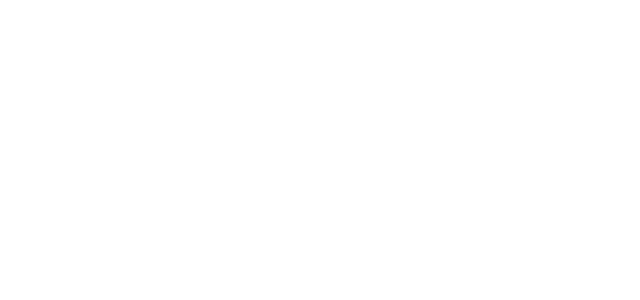
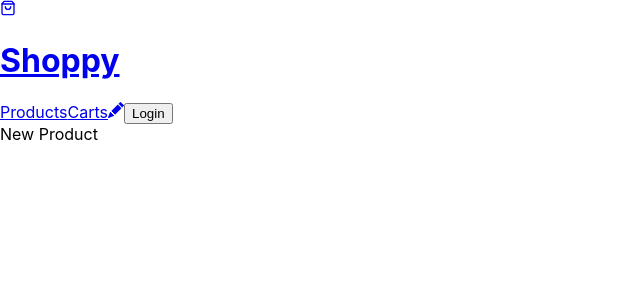
Before and after one commit to heroyooi/react_shoppy, a React (Create React App) app: page /products/new in a window 1280 px wide. Shown: the top 300 px of the page, without its empty margins (0-640 px from the left). Built offline with nearby package versions, Linux system fonts and the light colour scheme.

Commit message:
14.3 라우터(헤더) 만들기💡- 기능

```diff
--- a/package.json
+++ b/package.json
@@ -8,6 +8,8 @@
     "@testing-library/user-event": "^13.2.1",
     "react": "^18.2.0",
     "react-dom": "^18.2.0",
+    "react-icons": "^4.10.1",
+    "react-router-dom": "^6.14.1",
     "react-scripts": "5.0.1",
     "web-vitals": "^2.1.0"
   },
--- a/src/App.js
+++ b/src/App.js
@@ -1,5 +1,13 @@
+import { Outlet } from "react-router-dom";
+import Navbar from "./components/Navbar";
+
 function App() {
-  return <></>;
+  return (
+    <>
+      <Navbar />
+      <Outlet />
+    </>
+  );
 }
 
 export default App;
--- /dev/null
+++ b/src/components/Navbar.jsx
@@ -0,0 +1,22 @@
+import { Link } from "react-router-dom";
+import { FiShoppingBag } from "react-icons/fi";
+import { BsFillPencilFill } from "react-icons/bs";
+
+export default function Navbar() {
+  return (
+    <header>
+      <Link to="/">
+        <FiShoppingBag />
+        <h1>Shoppy</h1>
+      </Link>
+      <nav>
+        <Link to="/products">Products</Link>
+        <Link to="/carts">Carts</Link>
+        <Link to="/products/new">
+          <BsFillPencilFill />
+        </Link>
+        <button>Login</button>
+      </nav>
+    </header>
+  );
+}
--- a/src/index.js
+++ b/src/index.js
@@ -1,13 +1,35 @@
-import React from 'react';
-import ReactDOM from 'react-dom/client';
-import './index.css';
-import App from './App';
-import reportWebVitals from './reportWebVitals';
+import React from "react";
+import ReactDOM from "react-dom/client";
+import "./index.css";
+import App from "./App";
+import reportWebVitals from "./reportWebVitals";
+import { RouterProvider, createBrowserRouter } from "react-router-dom";
+import Home from "./pages/Home";
+import NotFound from "./pages/NotFound";
+import AllProducts from "./pages/AllProducts";
+import NewProduct from "./pages/NewProduct";
+import ProductDetail from "./pages/ProductDetail";
+import MyCart from "./pages/MyCart";
 
-const root = ReactDOM.createRoot(document.getElementById('root'));
+const router = createBrowserRouter([
+  {
+    path: "/",
+    element: <App />,
+    errorElement: <NotFound />,
+    children: [
+      { index: true, path: "/", element: <Home /> },
+      { path: "/products", element: <AllProducts /> },
+      { path: "/products/new", element: <NewProduct /> },
+      { path: "/products/:id", element: <ProductDetail /> },
+      { path: "/carts", element: <MyCart /> },
+    ],
+  },
+]);
+
+const root = ReactDOM.createRoot(document.getElementById("root"));
 root.render(
   <React.StrictMode>
-    <App />
+    <RouterProvider router={router} />
   </React.StrictMode>
 );
 
--- /dev/null
+++ b/src/pages/AllProducts.jsx
@@ -0,0 +1,3 @@
+export default function AllProducts() {
+  return <div>All Products</div>;
+}
--- /dev/null
+++ b/src/pages/Home.jsx
@@ -0,0 +1,3 @@
+export default function Home() {
+  return <div>Home</div>;
+}
--- /dev/null
+++ b/src/pages/MyCart.jsx
@@ -0,0 +1,3 @@
+export default function MyCart() {
+  return <div>My Cart</div>;
+}
--- /dev/null
+++ b/src/pages/NewProduct.jsx
@@ -0,0 +1,3 @@
+export default function NewProduct() {
+  return <div>New Product</div>;
+}
--- /dev/null
+++ b/src/pages/NotFound.jsx
@@ -0,0 +1,3 @@
+export default function NotFound() {
+  return <div>Not Found</div>;
+}
--- /dev/null
+++ b/src/pages/ProductDetail.jsx
@@ -0,0 +1,3 @@
+export default function ProductDetail() {
+  return <div>Product Details</div>;
+}
```
Also changed, not shown: 1 other file (tests, documents, lock files or other folders).
